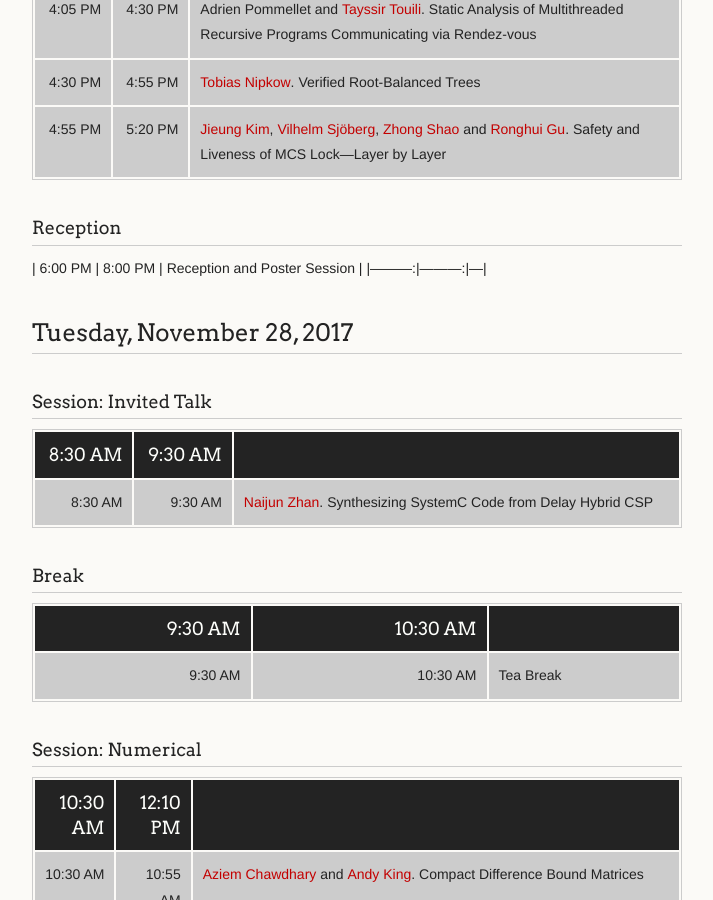
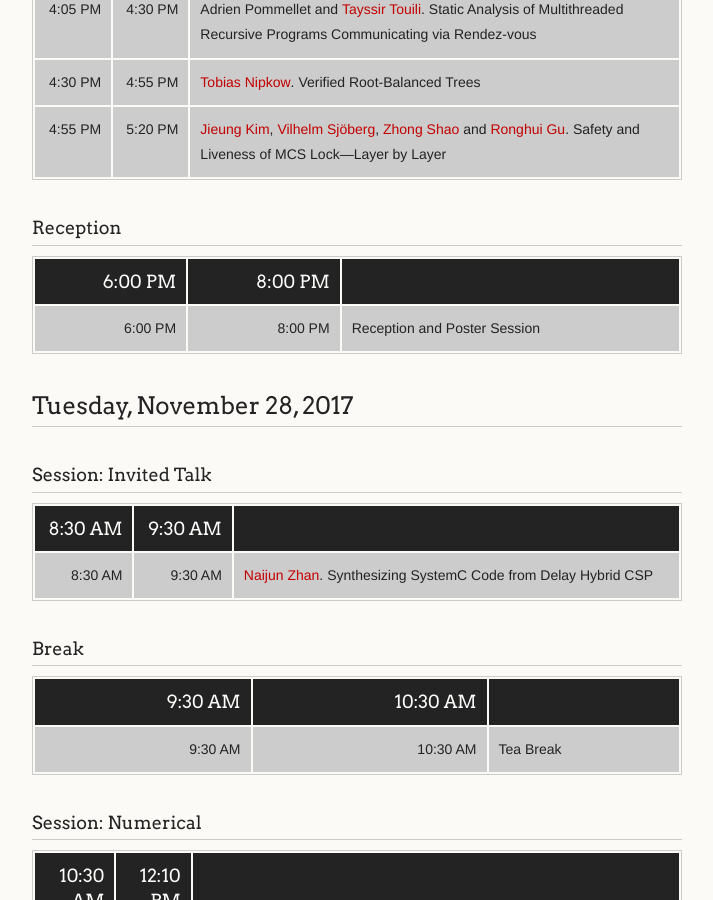
Before and after one commit to www-aplas/www-aplas.github.io, a Jekyll site: the page built from program.md, in a window 1280 px wide and 900 px high, scrolled down 2101 px. Shown: the whole window, without its empty margins (278-991 px from the left). Built offline with Jekyll 4.4.1, drawn with Linux system fonts in a browser that asks for light colours; our own code applies the rules of GitHub Pages for plain Markdown files; a script that is not in the unit is left out.

Commit message:
Fix table

```diff
--- a/program.md
+++ b/program.md
@@ -56,8 +56,9 @@
 
 ### Reception
 
+| 6:00 PM | 8:00 PM | |
+|---------:|---------:|---|
 | 6:00 PM | 8:00 PM | Reception and Poster Session |
-|---------:|---------:|---|
 
 
 ## Tuesday, November 28, 2017
```
